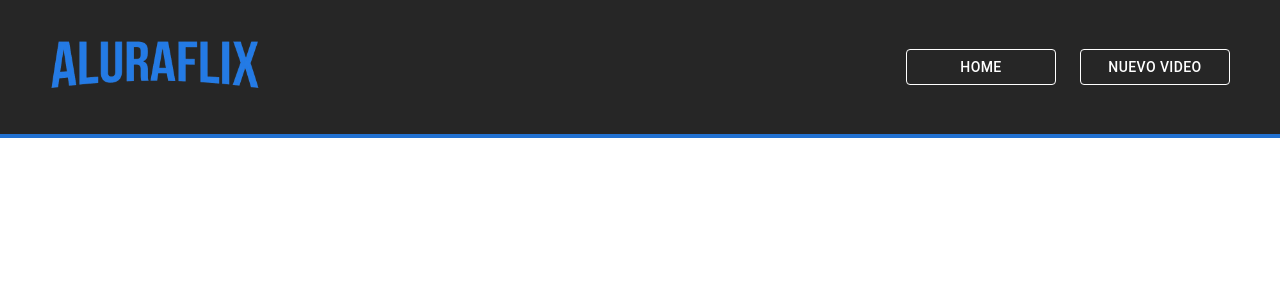
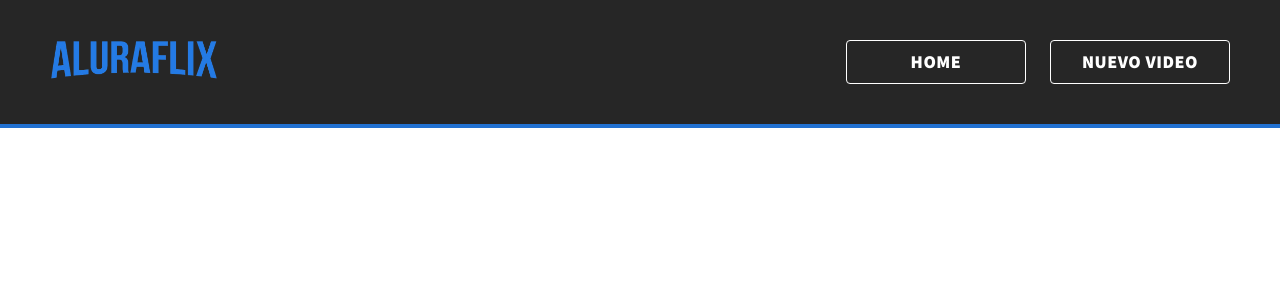
Before and after one commit to JFVela/Aluraflix, a React (Vite) app: page / in a window 1280 px wide. Shown: the top 300 px of the page. Built offline with nearby package versions, Linux system fonts and the light colour scheme.

Commit message:
Header
- Se corrijio el css
- Se añadio nuevas sintaxis

```diff
--- a/src/components/Header/Header.module.css
+++ b/src/components/Header/Header.module.css
@@ -9,16 +9,16 @@
 }
 
 .logoContenido img {
-    height: 50px;
+  height: 40px;
 }
 
-  .button {
-    width: 150px;
+.header .button {
+  width: 180px;
   font-family: "Source Sans Pro", sans-serif;
-    font-weight: bold;
-    font-size: 20px;
-    color: red;
-    border-color: white;
+  font-weight: 900;
+  font-size: 18px;
+  color: var(--blanco);
+  border-color: var(--blanco);
   transition: all 0.3s ease;
 }
 
@@ -26,5 +26,5 @@
 .active {
   color: var(--azulado) !important;
   border-color: var(--azulado) !important;
-    box-shadow: inset 0px 0px 12px 0px rgba(34, 113, 209, 0.75);
+  box-shadow: inset 0px 0px 12px 0px var(--azulado);
 }
--- a/src/components/Header/index.jsx
+++ b/src/components/Header/index.jsx
@@ -18,14 +18,13 @@ const Header = () => {
         selectedButton === buttonKey ? styles.active : ""
       }`}
       onClick={() => handleButtonClick(buttonKey)}
-      style={{
-        color: "white",
-        borderColor: "white",
-      }}
     >
       {label}
     </Button>
   );
+
+  //Muestra que boton se esta seleccionando
+  console.log(selectedButton);
 
   return (
     <header className={styles.header}>
```
Lines whose indentation alone changed are shown as unchanged.
